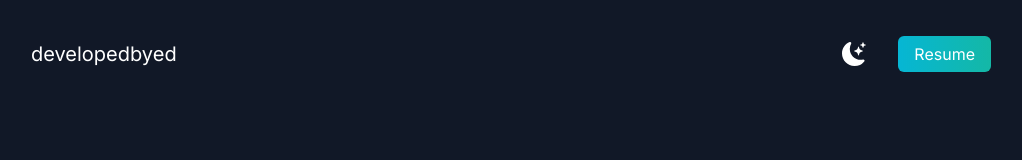
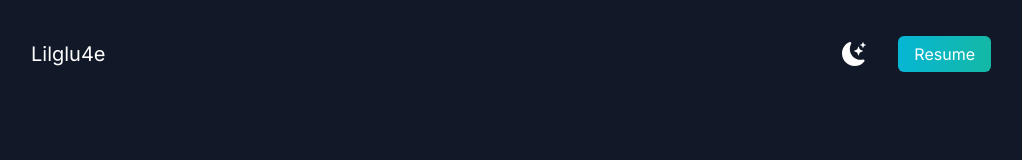
Before and after one commit to Lilglu4e/Website, a Next.js app: page / in a window 1280 px wide. Shown: the top 160 px of the page, without its empty margins (129-1151 px from the left). Built offline with nearby package versions, Linux system fonts and the light colour scheme.

Commit message:
Update page.tsx

```diff
--- a/src/app/page.tsx
+++ b/src/app/page.tsx
@@ -11,7 +11,7 @@
 			<main className=" bg-white px-10 dark:bg-gray-900 md:px-20 lg:px-40">
 				<section className="min-h-screen">
 					<nav className="py-10 mb-12 flex justify-between dark:text-white">
-						<h1 className="font-burtons text-xl">developedbyed</h1>
+						<h1 className="font-burtons text-xl">Lilglu4e</h1>
 						<ul className="flex items-center">
 							<li>
 								<BsFillMoonStarsFill
```
